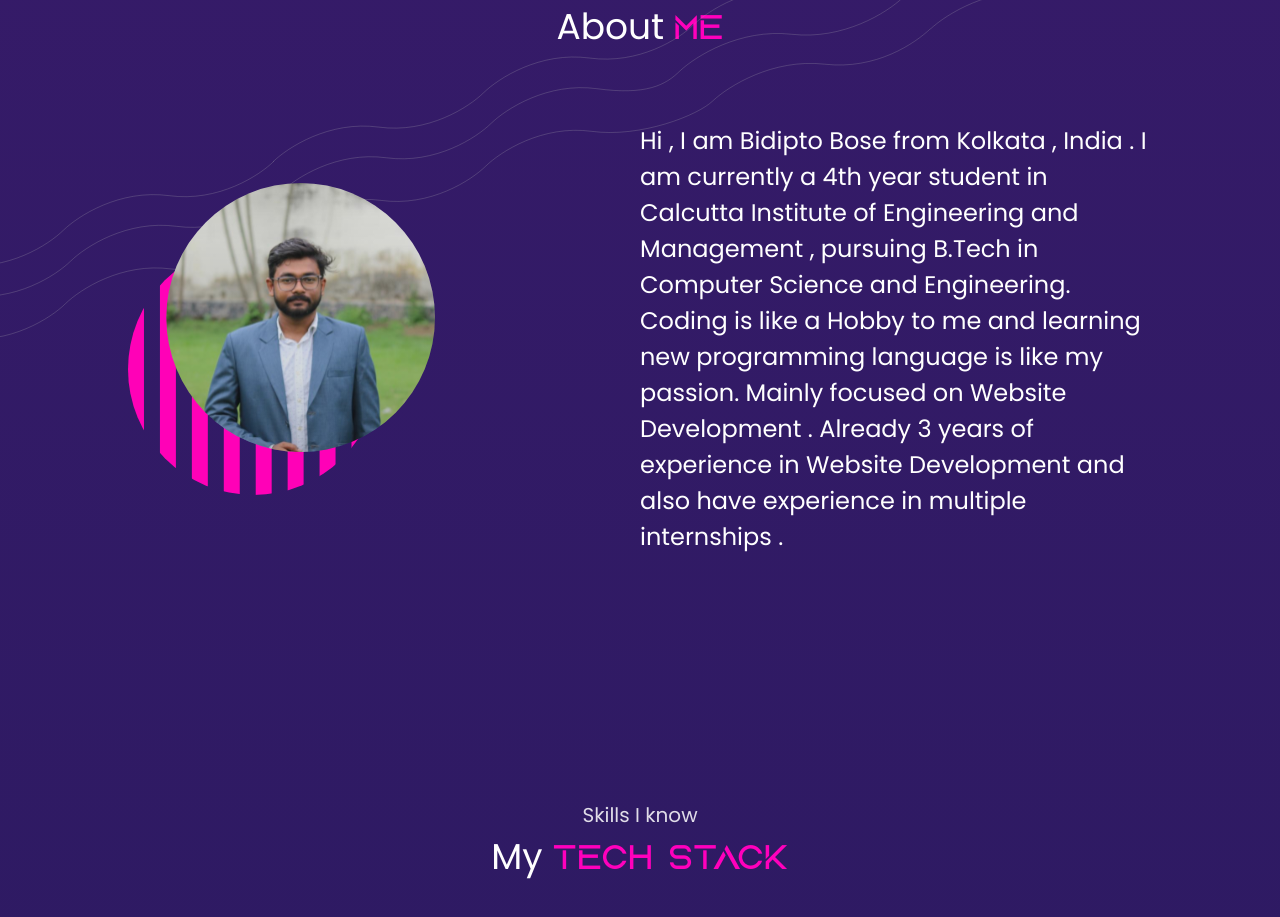
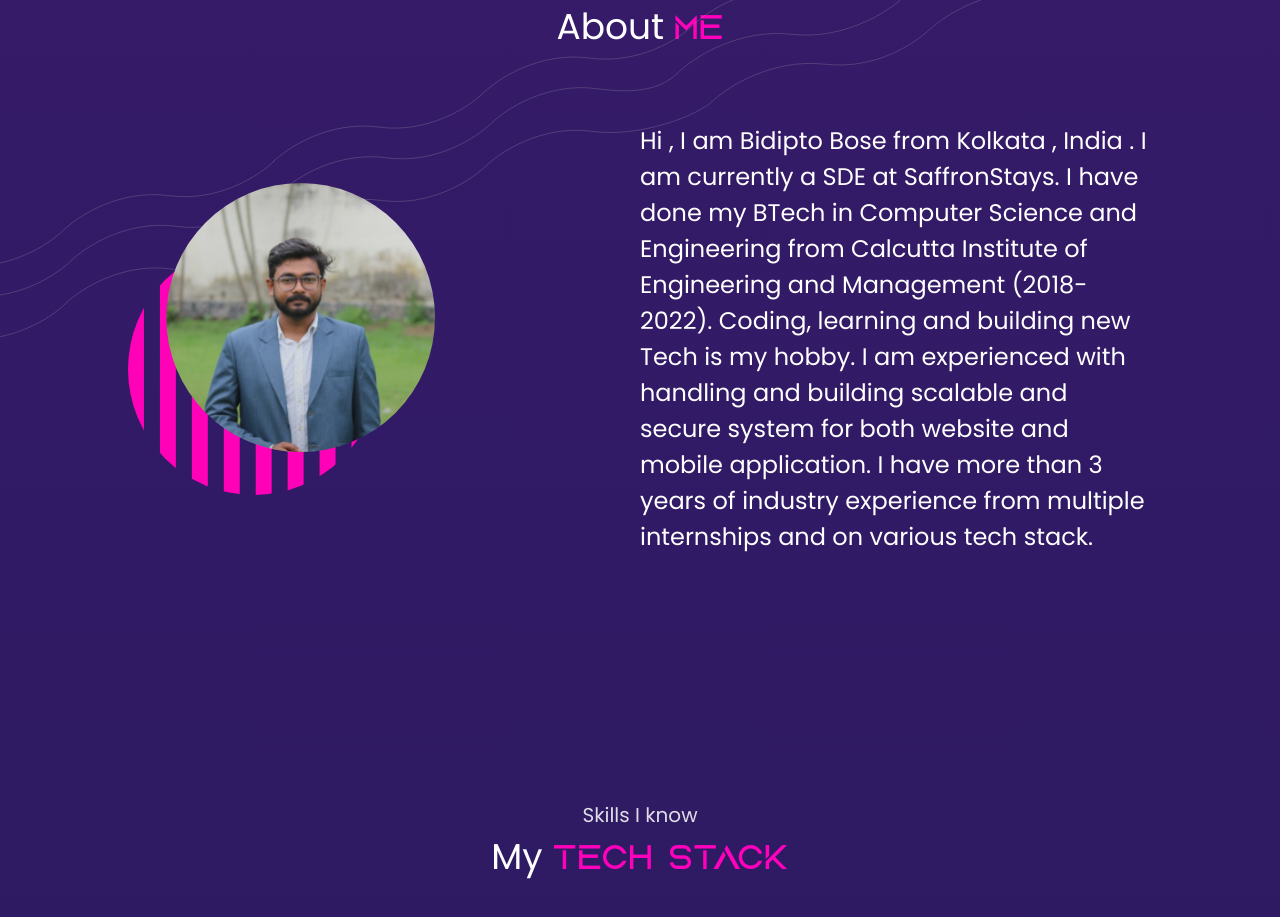
Before and after one commit to bdbose/portfolio-v2, a React (Create React App) app: page / in a window 1280 px wide. Shown: the part 800-1717 px from the top of the page. Built offline with nearby package versions, Linux system fonts and the light colour scheme.

Commit message:
lazy load added

```diff
--- a/src/App.css
+++ b/src/App.css
@@ -15,4 +15,5 @@ a {
 * {
   padding: 0;
   margin: 0;
+  -webkit-tap-highlight-color: transparent;
 }
--- a/src/App.jsx
+++ b/src/App.jsx
@@ -1,7 +1,9 @@
 import './App.css';
 import { BrowserRouter, Route, Routes } from 'react-router-dom';
-import Home from './pages/home';
 import Navbar from './components/Navbar';
+import React, { lazy, Suspense } from 'react';
+
+const Home = lazy(() => import('./pages/home'));
 
 function App() {
   return (
@@ -9,7 +11,14 @@ function App() {
       <Navbar />
       <BrowserRouter>
         <Routes>
-          <Route path='/' element={<Home />} />
+          <Route
+            path='/'
+            element={
+              <Suspense>
+                <Home />
+              </Suspense>
+            }
+          />
         </Routes>
       </BrowserRouter>
     </div>
--- a/src/pages/home/index.jsx
+++ b/src/pages/home/index.jsx
@@ -293,13 +293,14 @@ const Home = () => {
         <div className='about-me-container'>
           <img src={AboutMePhoto} alt='bidipto bose' />
           <p>
-            Hi , I am Bidipto Bose from Kolkata , India . I am currently a 4th
-            year student in Calcutta Institute of Engineering and Management ,
-            pursuing B.Tech in Computer Science and Engineering. Coding is like
-            a Hobby to me and learning new programming language is like my
-            passion. Mainly focused on Website Development . Already 3 years of
-            experience in Website Development and also have experience in
-            multiple internships .
+            Hi , I am Bidipto Bose from Kolkata , India . I am currently a SDE
+            at SaffronStays. I have done my BTech in Computer Science and
+            Engineering from Calcutta Institute of Engineering and Management
+            (2018-2022). Coding, learning and building new Tech is my hobby. I
+            am experienced with handling and building scalable and secure system
+            for both website and mobile application. I have more than 3 years of
+            industry experience from multiple internships and on various tech
+            stack.
           </p>
         </div>
       </div>
```
